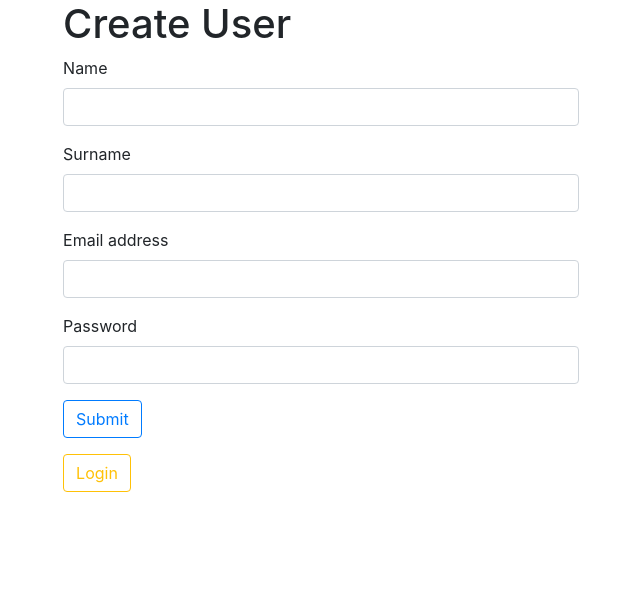
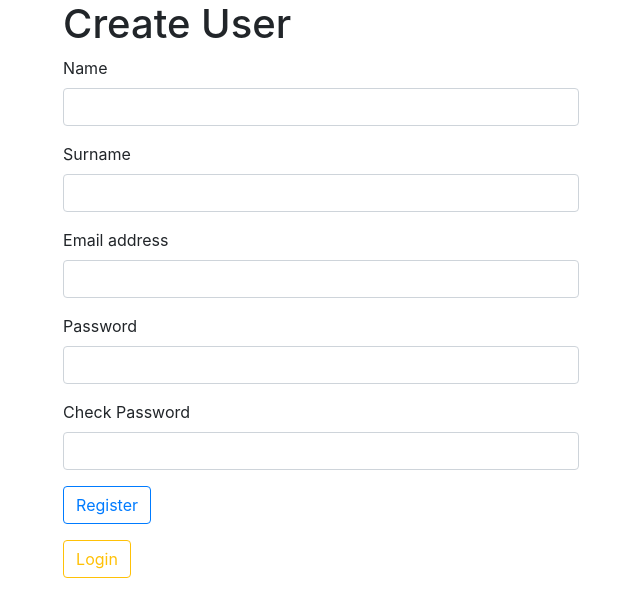
Before and after one commit to jmvaliente/Task-Manager, a React (Create React App) app: page /create-user in a window 1280 px wide. Shown: the top 616 px of the page, without its empty margins (319-959 px from the left). Built offline with nearby package versions, Linux system fonts and the light colour scheme.

Commit message:
Update addUser

```diff
--- a/src/App.js
+++ b/src/App.js
@@ -2,7 +2,7 @@ import React from 'react';
 import Login from './components/auth/Login'
 import AddUser from './components/auth/AddUser'
 import Proyects from './components/proyect/Proyects'
-import {Route , Switch, Link} from 'react-router-dom'
+import {Route , Switch} from 'react-router-dom'
 
 function App() {
   return (
--- a/src/components/auth/AddUser.js
+++ b/src/components/auth/AddUser.js
@@ -6,11 +6,12 @@ const AddUser = () =>{
     const [state,setState] = useState({
         email: '',
         password: '',
+        checkPassword: '',
         name: '',
         surname: ''
     })
 
-    const { email, password, name, surname } = state
+    const { email, password, checkPassword ,name, surname } = state
 
     const createChange = (e) =>{
         setState({
@@ -39,7 +40,7 @@ const AddUser = () =>{
                 >
                     <div className="form-group">
                         <label htmlFor="name">Name</label>
-                        <input  type="name"
+                        <input  type="text"
                                 className="form-control"
                                 id="name"
                                 name="name"
@@ -49,7 +50,7 @@ const AddUser = () =>{
                     </div>
                     <div className="form-group">
                         <label htmlFor="surname">Surname</label>
-                        <input  type="surname"
+                        <input  type="text"
                                 className="form-control"
                                 id="surname"
                                 name="surname"
@@ -77,9 +78,19 @@ const AddUser = () =>{
                                 onChange={createChange}
                         />
                     </div>
+                    <div className="form-group">
+                        <label htmlFor="checkPasword">Check Password</label>
+                        <input  type="password"
+                                className="form-control"
+                                id="checkPasword"
+                                name="checkPassword"
+                                value={checkPassword}
+                                onChange={createChange}
+                        />
+                    </div>
                     <button type="submit"
                             className="btn btn-outline-primary"
-                    >Submit</button>
+                    >Register</button>
                 </form>
                 <Link to = {'/'}>
                     <button className="btn btn-outline-warning mt-3"
```
